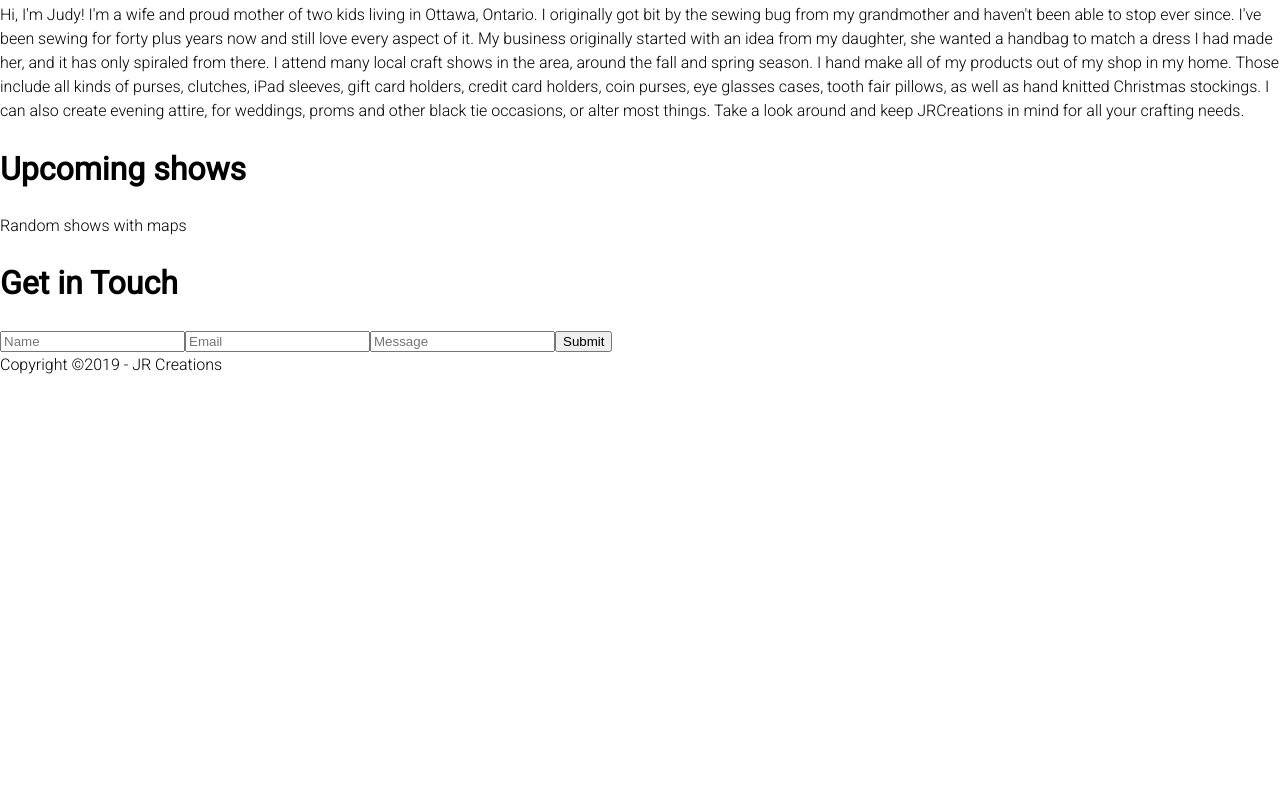
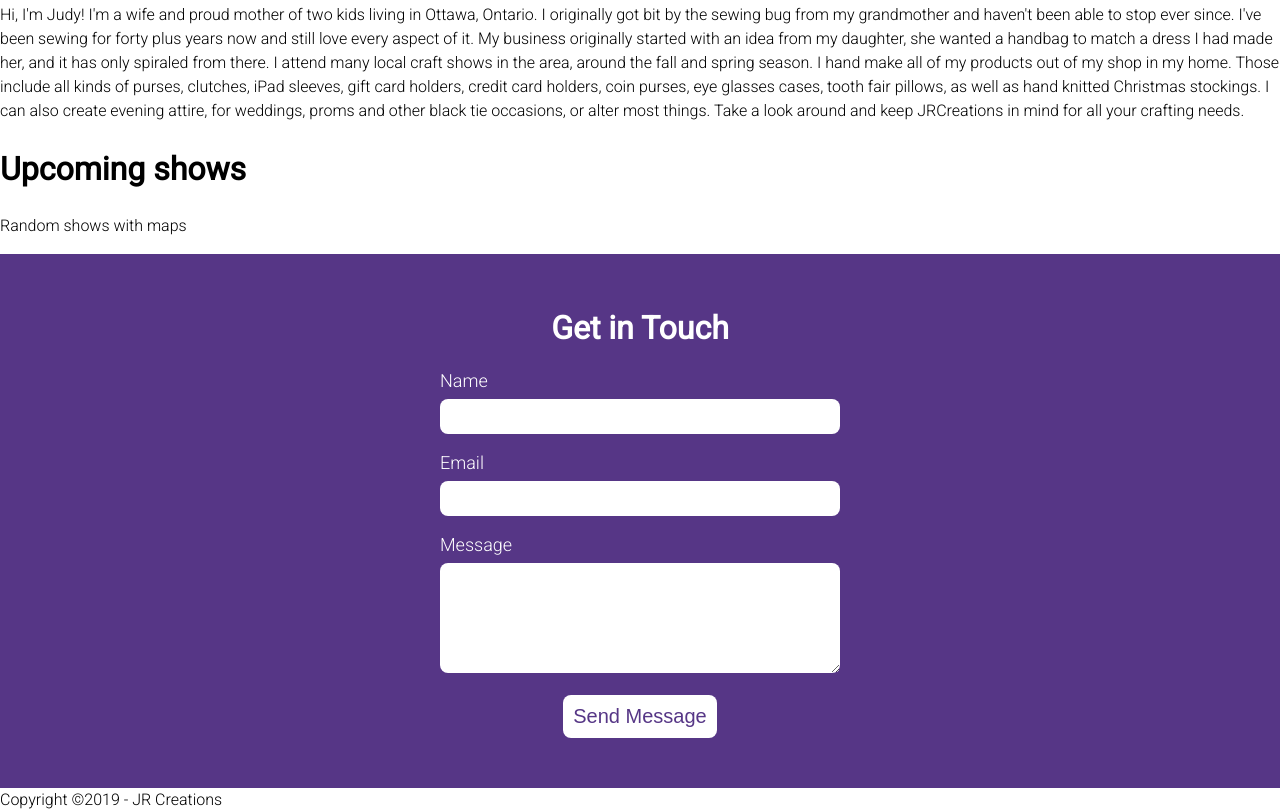
Before and after one commit to Avocado91/jr-creations, a Gatsby site: page / in a window 1280 px wide. Shown: the part 1724-2536 px from the top of the page. Before the commit the page ends 2101 px from the top, so only its background shows below. Built offline with nearby package versions, Linux system fonts and the light colour scheme; Gatsby itself is replaced by a stand-in of ours.

Commit message:
Styling contact component

```diff
--- a/src/components/Contact.js
+++ b/src/components/Contact.js
@@ -1,14 +1,57 @@
 import React from "react"
 
 const Contact = () => (
-    <div>
-        <h1>Get in Touch</h1>
-        <form>
-            <input type="text" name="name" placeholder="Name" />
-            <input type="text" name="email" placeholder="Email" />
-            <input type="textarea" name="message" placeholder="Message" />
-            <button>Submit</button>
-        </form>
+    <div className="contact">
+        <div className="wrapper">
+            <h1 className="contact__title">Get in Touch</h1>
+            <form
+                method="post"
+                action="#"
+                data-netlify="true"
+                data-netlify-honeypot="bot-field"
+            >
+                <input type="hidden" name="bot-field" />{" "}
+                {/*Netlify anti-spam bot*/}
+                <div className="contact__field-container">
+                    <label className="contact__label" htmlFor="name">
+                        Name
+                    </label>
+                    <input
+                        className="contact__input"
+                        type="text"
+                        name="name"
+                        id="name"
+                    />
+                </div>
+                <div className="contact__field-container">
+                    <label className="contact__label" htmlFor="email">
+                        Email
+                    </label>
+                    <input
+                        className="contact__input"
+                        type="text"
+                        name="email"
+                        id="email"
+                    />
+                </div>
+                <div className="contact__field-container">
+                    <label className="contact__label" htmlFor="message">
+                        Message
+                    </label>
+                    <textarea
+                        className="contact__input"
+                        name="message"
+                        id="message"
+                        rows="6"
+                    />
+                </div>
+                <input
+                    className="contact__button"
+                    type="submit"
+                    value="Send Message"
+                />
+            </form>
+        </div>
     </div>
 )
 
--- /dev/null
+++ b/src/styles/components/_contact.scss
@@ -0,0 +1,52 @@
+.contact {
+  background: $purple;
+  padding: 50px 0;
+  color: #fff;
+  text-align: center;
+}
+
+.contact__title {
+  margin: 0;
+}
+
+.contact__field-container {
+  text-align: left;
+  width: 400px;
+  margin: auto;
+  font-size: 1.8rem;
+}
+
+.contact__input {
+  border: none;
+  width: 100%;
+  padding: 10px;
+  color: #333;
+  border-radius: 8px;
+}
+
+.contact__input:active,
+.contact__input:focus {
+  outline: none;
+}
+
+.contact__label {
+  display: block;
+  margin-top: 15px;
+  margin-bottom: 5px;
+}
+
+.contact__button {
+  border: none;
+  background: #fff;
+  color: $purple;
+  font-size: 2rem;
+  border-radius: 8px;
+  padding: 10px;
+  margin-top: 15px;
+  cursor: pointer;
+}
+
+.contact__button:active,
+.contact__button:focus {
+  outline: none;
+}
--- a/src/styles/main.scss
+++ b/src/styles/main.scss
@@ -7,3 +7,4 @@
 @import "./components/_heroBanner";
 @import "./components/_products";
 @import "./components/_product";
+@import "./components/_contact";
```
